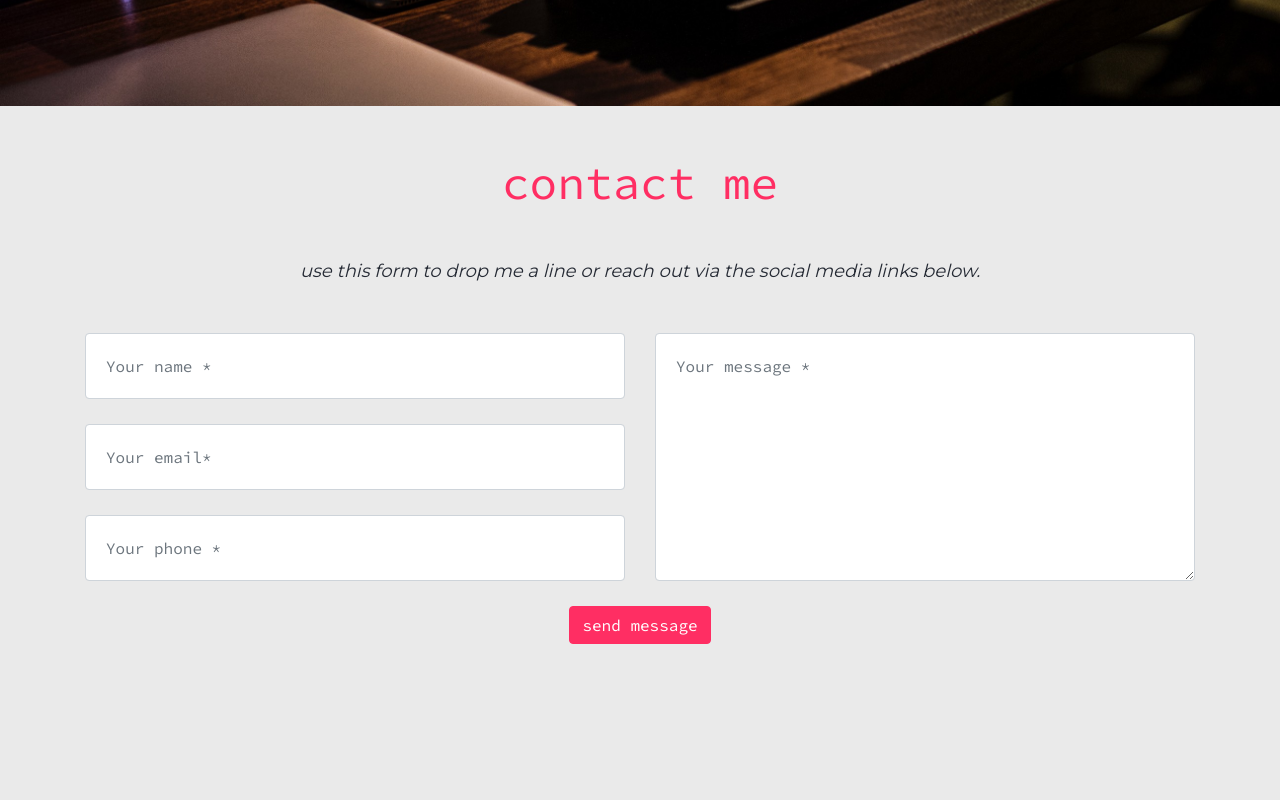
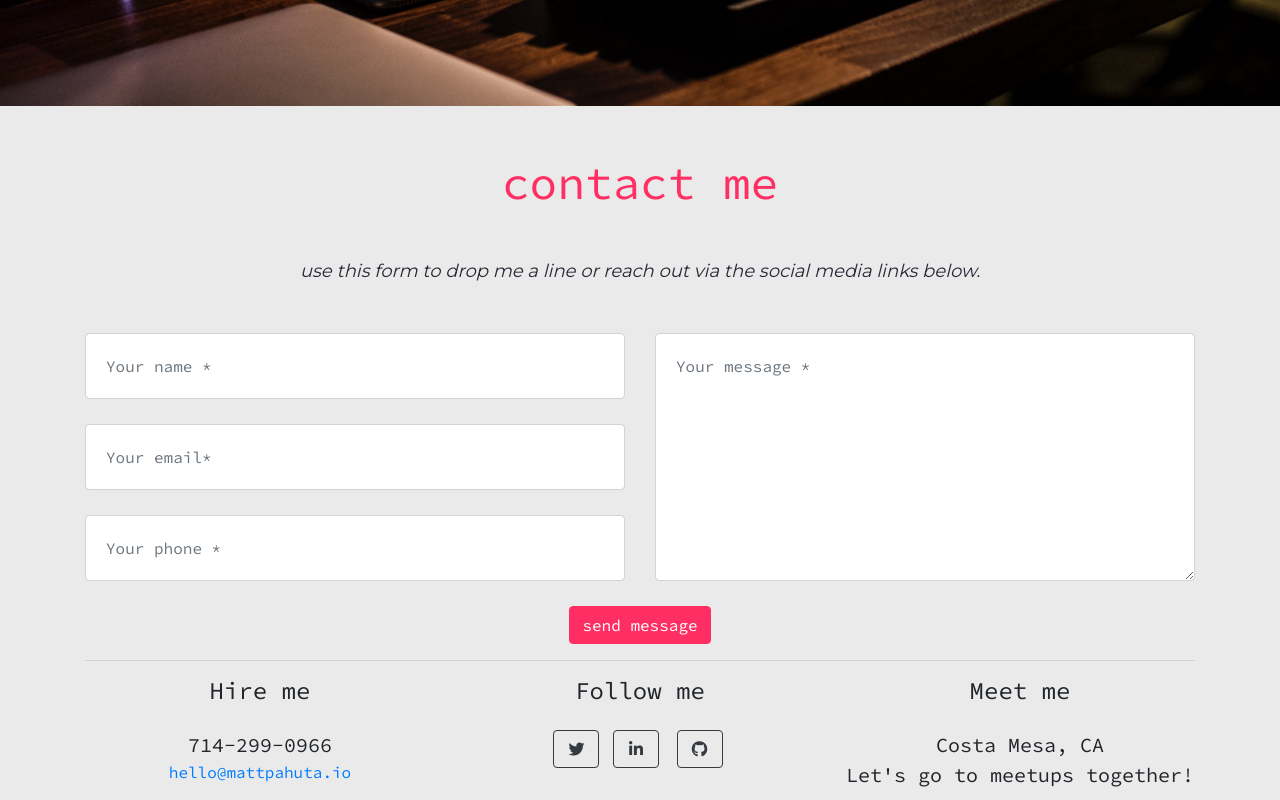
Before and after one commit to MattPahuta/altcademy-portfolio, a plain HTML site: page index.html in a window 1280 px wide. Shown: the part 2130-2930 px from the top of the page. Before the commit the page ends 2774 px from the top, so only its background shows below. Drawn offline with nearby package versions, Linux system fonts and the light colour scheme.

Commit message:
initial footer framework and styles

```diff
--- a/css/styles.css
+++ b/css/styles.css
@@ -171,3 +171,13 @@ img {
     background-color: #08d9d6;
     border-color: #08d9d6;
 }
+
+/* Footer Section */
+
+.page-section#footer {
+    text-align: center;
+}
+
+/* .footer-row {
+    padding-top: 50px;
+} */
--- a/index.html
+++ b/index.html
@@ -166,7 +166,45 @@
         </div>
     </section>
 
-    <footer></footer>
+    <!-- Footer Section -->
+    <footer class="page-section" id="footer">
+        <div class="container">
+            <hr class="divider">
+            <div class="row">
+                <div class="col-md-4 d-flex justify-content-center">
+                    <div>
+                        <h4 class="mb-4">Hire me</h4>
+                        <p class="lead mb-0">714-299-0966</p>
+                        <p><a href="#">hello@mattpahuta.io</a></p>
+                    </div>
+                </div>
+
+                <div class="col-md-4 d-flex justify-content-center">
+                    <div>
+                        <h4 class="mb-4">Follow me</h4>
+                        <a href="#" class="btn btn-outline-dark btn-social">
+                            <i class="fab fa-fw fa-twitter"></i>
+                        </a>
+                        <a href="#" class="btn btn-outline-dark btn-social mx-1">
+                            <i class="fab fa-fw fa-linkedin-in"></i>
+                        </a>
+                        <a href="#" class="btn btn-outline-dark btn-social mx-1">
+                            <i class="fab fa-fw fa-github"></i>
+                        </a>
+                    </div>
+                </div>
+
+                <div class="col-md-4 d-flex justify-content-center">
+                    <div>
+                        <h4 class="mb-4">Meet me</h4>
+                        <p class="lead mb-0">Costa Mesa, CA</p>
+                        <p class="lead mb-0">Let's go to meetups together!</p>
+                    </div>
+                </div>
+
+            </div>
+        </div>
+    </footer>
 
     <!-- Optional JavaScript -->
     <!-- jQuery first, then Popper.js, then Bootstrap JS -->
```
